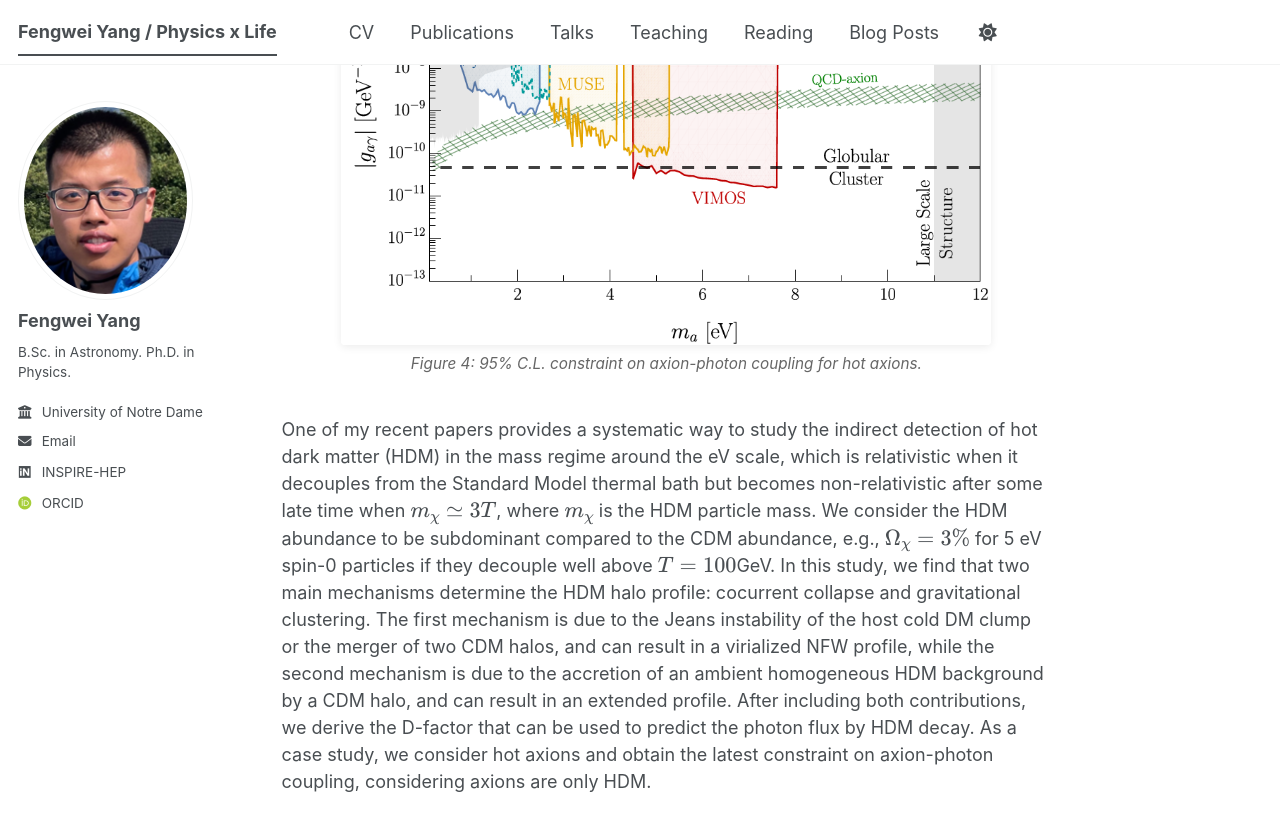
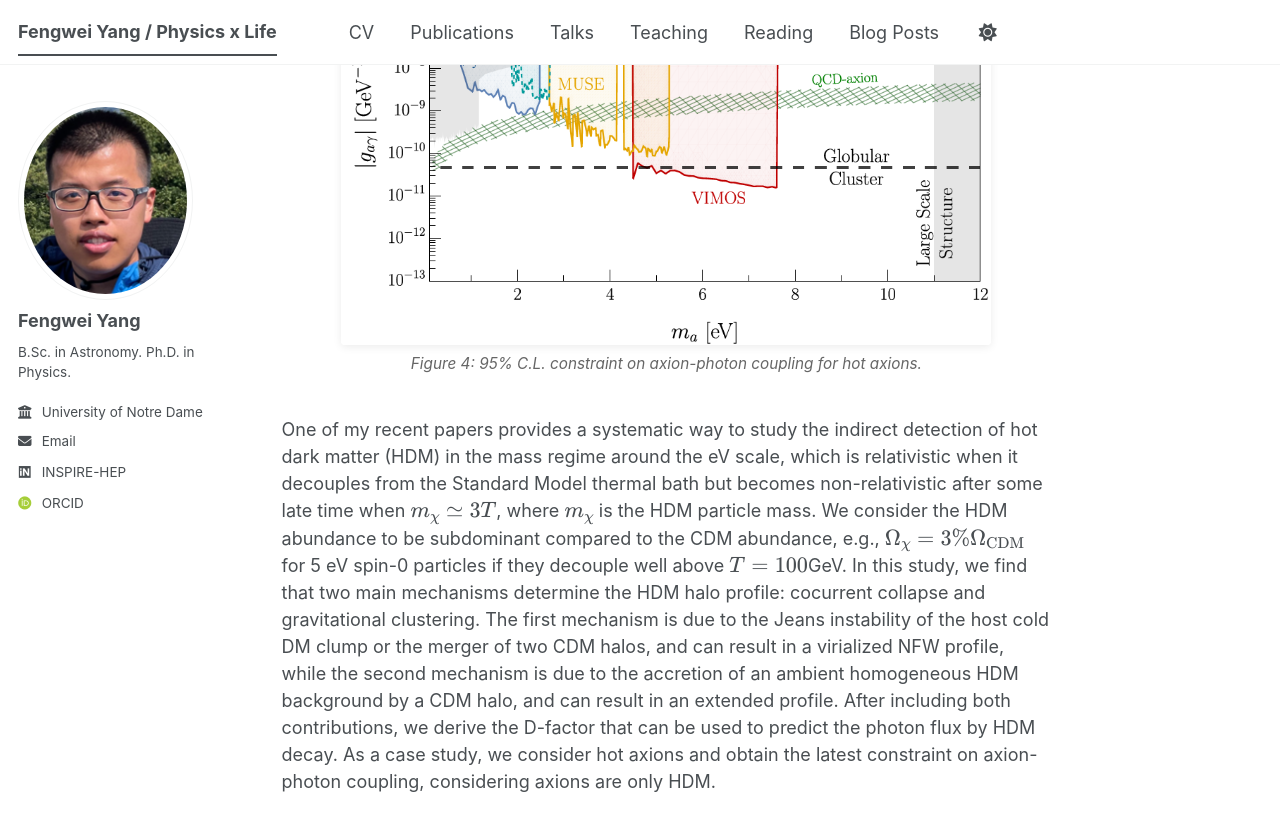
Before and after one commit to F-W-Yang/F-W-Yang.github.io, a Jekyll site: the page built from _pages/about.md, in a window 1280 px wide and 900 px high, scrolled down 2290 px. Shown: the top 831 px of the window. Built offline with Jekyll 4.4.1, drawn with Linux system fonts in a browser that asks for light colours; some web fonts are replaced; a script bundle is joined from its source files by our own code; library files that are not in the unit come from our copies; formulas are drawn with MathJax 3.

Commit message:
Fix formatting of HDM abundance in about.md

```diff
--- a/_pages/about.md
+++ b/_pages/about.md
@@ -50,4 +50,4 @@ One of my recent papers attempts to resolve the stability problem of the fermion
   </div>
 </div>
 
-One of my recent papers provides a systematic way to study the indirect detection of hot dark matter (HDM) in the mass regime around the eV scale, which is relativistic when it decouples from the Standard Model thermal bath but becomes non-relativistic after some late time when $$m_\chi \simeq 3 T$$, where $$m_\chi$$ is the HDM particle mass. We consider the HDM abundance to be subdominant compared to the CDM abundance, e.g., $$\Omega_\chi=3\%$$ for 5 eV spin-0 particles if they decouple well above $$T=100$$GeV. In this study, we find that two main mechanisms determine the HDM halo profile: cocurrent collapse and gravitational clustering. The first mechanism is due to the Jeans instability of the host cold DM clump or the merger of two CDM halos, and can result in a virialized NFW profile, while the second mechanism is due to the accretion of an ambient homogeneous HDM background by a CDM halo, and can result in an extended profile. After including both contributions, we derive the D-factor that can be used to predict the photon flux by HDM decay. As a case study, we consider hot axions and obtain the latest constraint on axion-photon coupling, considering axions are only HDM.
+One of my recent papers provides a systematic way to study the indirect detection of hot dark matter (HDM) in the mass regime around the eV scale, which is relativistic when it decouples from the Standard Model thermal bath but becomes non-relativistic after some late time when $$m_\chi \simeq 3 T$$, where $$m_\chi$$ is the HDM particle mass. We consider the HDM abundance to be subdominant compared to the CDM abundance, e.g., $$\Omega_\chi=3\%\Omega_{\rm CDM}$$ for 5 eV spin-0 particles if they decouple well above $$T=100$$GeV. In this study, we find that two main mechanisms determine the HDM halo profile: cocurrent collapse and gravitational clustering. The first mechanism is due to the Jeans instability of the host cold DM clump or the merger of two CDM halos, and can result in a virialized NFW profile, while the second mechanism is due to the accretion of an ambient homogeneous HDM background by a CDM halo, and can result in an extended profile. After including both contributions, we derive the D-factor that can be used to predict the photon flux by HDM decay. As a case study, we consider hot axions and obtain the latest constraint on axion-photon coupling, considering axions are only HDM.
```
